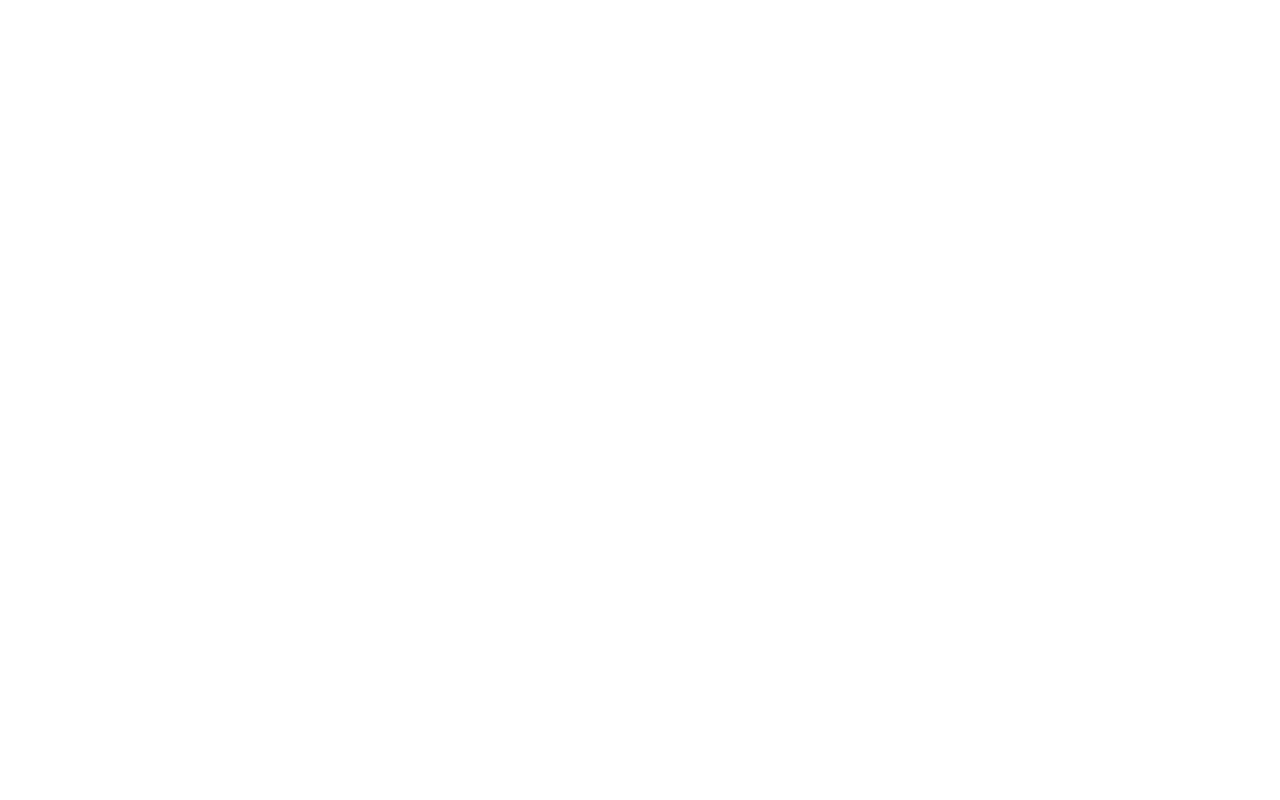
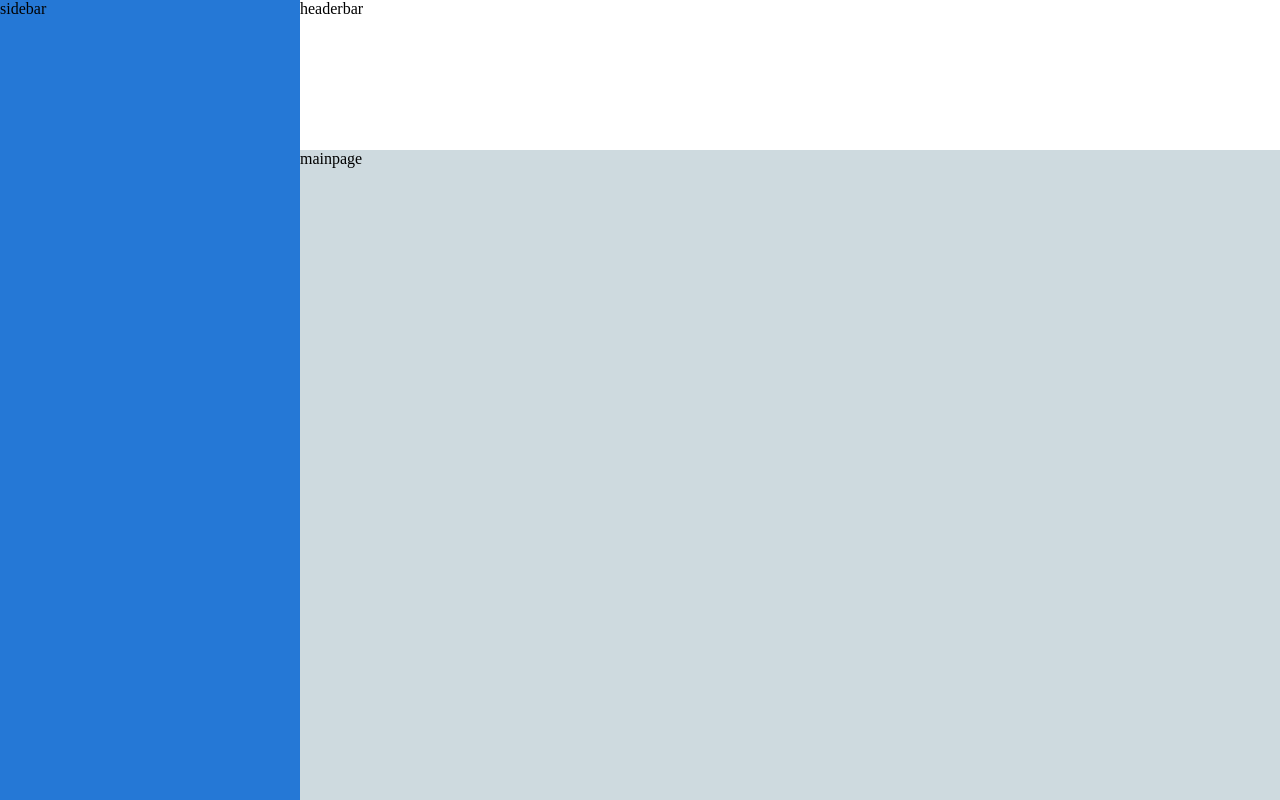
Before and after one commit to bjorn1213/odin-dashboard-project, a plain HTML site: page index.html in a window 1280 px wide. Drawn offline with Linux system fonts and the light colour scheme.

Commit message:
Set up basic layout

```diff
--- a/index.html
+++ b/index.html
@@ -7,7 +7,21 @@
     <script src="script.js" defer></script>
     <title></title>
 </head>
+<body>
 
-<body>
+<div class="page-container">
+    <div class="sidebar">
+        sidebar
+    </div>
+    <div class="page-content">
+        <div class="headerbar">
+            headerbar
+        </div>
+        <div class="main-page">
+            mainpage
+        </div>
+    </div>
+</div>
+
 </body>
 </html>
--- a/style.css
+++ b/style.css
@@ -0,0 +1,38 @@
+:root {
+    --main-color: #2578d6;
+    --secondary-color: #6732e2;
+    --background-color: #cedadf;
+}
+
+html, body {
+    height: 100%;
+    margin: 0;
+}
+
+.page-container {
+    height: 100%;
+    display: flex;
+}
+
+.sidebar {
+    background-color: var(--main-color);
+    width: 300px;
+}
+
+.page-content {
+    background-color: blue;
+    flex: 1;
+
+    display: flex;
+    flex-direction: column;
+}
+
+.headerbar {
+    background-color: white;
+    height: 150px;
+}
+
+.main-page {
+    background-color: var(--background-color);
+    flex: 1;
+}
```
